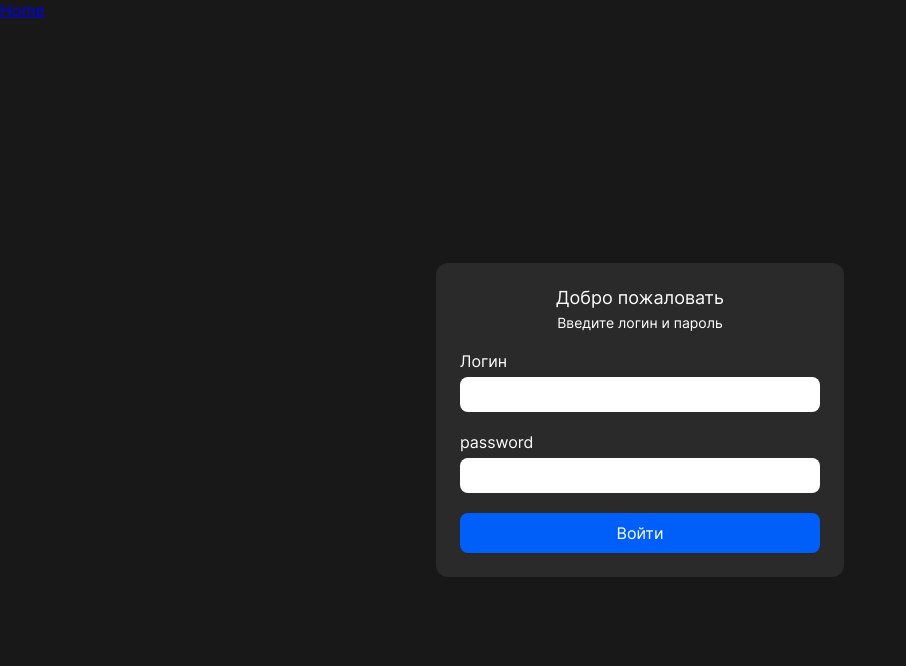
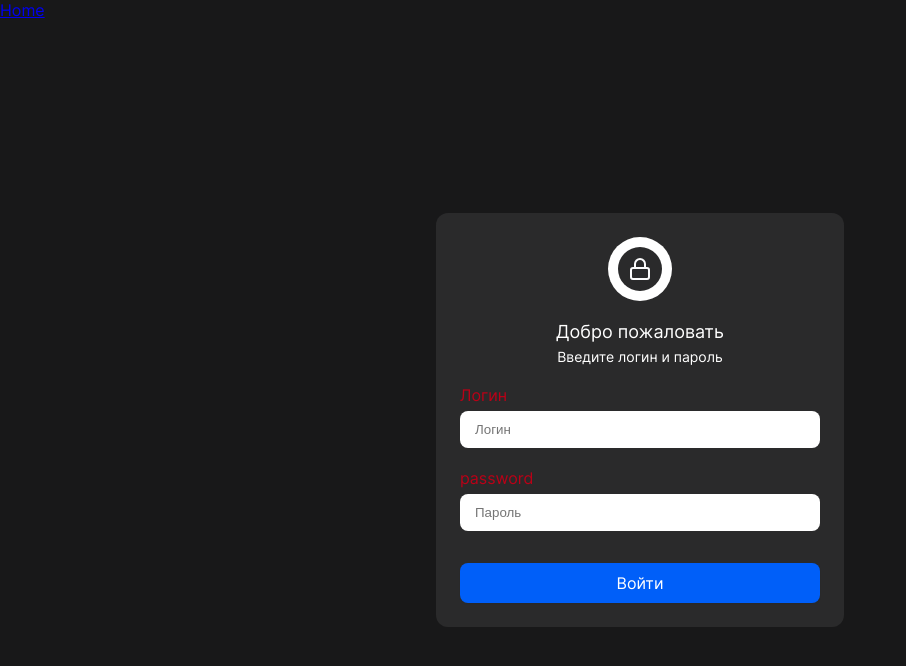
Before and after one commit to Sherkios/notes-board, a Vue app: page /auth in a window 1280 px wide. Shown: the top 666 px of the page, without its empty margins (0-906 px from the left). Built offline with nearby package versions, Linux system fonts and the light colour scheme.

Commit message:
Добавил валидацию input

```diff
--- a/src/App.vue
+++ b/src/App.vue
@@ -13,6 +13,7 @@
   --main-dark: rgba(24, 24, 25, 1);
   --gray: rgba(42, 42, 43, 1);
   --blue: rgba(0, 95, 249, 1);
+  --red: rgba(186, 1, 23, 1);
   --white: rgba(255, 255, 255, 1);
   --button-background-color: var(--blue);
   --button-color: var(--white);
--- a/src/components/UI/MyButton.vue
+++ b/src/components/UI/MyButton.vue
@@ -1,5 +1,5 @@
 <template>
-  <div class="button">
+  <div class="button" :class="buttonClassName" >
     <slot></slot>
   </div>
 </template>
@@ -7,6 +7,20 @@
 <script>
   export default {
     name: 'my-button',
+    props: {
+      buttonType: {
+        type: [String, Number],
+        default: "blue",
+      }
+    },
+    computed: {
+      buttonClassName() {
+        return {
+          "button_dark": this.buttonType == "dark",
+          "button_red": this.buttonType == "red",
+        }
+      }
+    }
 
   }
 </script>
@@ -25,5 +39,13 @@
     border-radius: 8px;
 
     cursor: pointer;
+
+    &_dark {
+      --button-background-color: var(--main-dark);
+      box-shadow: none;
+    }
+    &_red {
+      --button-background-color: var(--red);
+    }
   }
 </style>
--- a/src/components/UI/MyForm.vue
+++ b/src/components/UI/MyForm.vue
@@ -1,5 +1,9 @@
 <template>
   <div class="form">
+
+    <div class="form__icon form-icon">
+      <div class="form-icon__content"><slot name="svg"></slot></div>
+    </div>
 
     <div class="form__title-box">
       <div class="form__title">
@@ -40,6 +44,7 @@
     background-color: var(--gray);
     color: var(--white);
 
+
     &__title-box {
       display: flex;
       flex-direction: column;
@@ -61,4 +66,34 @@
       gap: 12px;
     }
   }
+
+  .form-icon {
+    --diametr: 64px;
+    width: var(--diametr);
+    height: var(--diametr);
+
+    display: flex;
+    justify-content: center;
+    align-items: center;
+
+    align-self: center;
+    border-radius: 50%;
+
+
+    background: var(--white);
+
+    &__content {
+      --diametr: 44px;
+      width: var(--diametr);
+      height: var(--diametr);
+
+      display: flex;
+      justify-content: center;
+      align-items: center;
+
+      border-radius: 50%;
+
+      background-color: var(--gray);
+    }
+  }
 </style>
--- a/src/components/UI/MyInput.vue
+++ b/src/components/UI/MyInput.vue
@@ -1,7 +1,7 @@
 <template>
-  <label class="input-box">
+  <label class="input-box" :class="{'input-box_error': hasError}">
     <p class="input-box__label"><slot></slot></p>
-    <input :value="modelValue" @input="updateInput" class="input-box__input" :type="type">
+    <input :value="modelValue" @input="updateInput" class="input-box__input" :type="type" :placeholder="placeholder">
   </label>
 </template>
 
@@ -16,6 +16,14 @@ export default {
     type: {
       type: String,
       default: 'text',
+    },
+    placeholder: {
+      type: String,
+      default: 'Заполните...',
+    },
+    hasError: {
+      type: Boolean,
+      default: false,
     }
   },
   methods: {
@@ -28,15 +36,20 @@ export default {
 
 <style lang="scss" scoped>
 .input-box {
+  --label-color: var(--white);
+  --input-border: 1px solid transparent;
   width: 100%;
   display: flex;
   flex-direction: column;
   gap: 6px;
 
+  &_error {
+    --label-color: var(--red);
+  }
+
   &__label {
-
-
-    color: var(--white);
+    color: var(--label-color);
+    transition: all 0.5s ease;
   }
 
   &__input {
@@ -44,7 +57,7 @@ export default {
     padding: 10px 14px;
     color: var(--main-dark);
     background-color: var(--white);
-    border: none;
+    border: var( --input-border, 1px solid transparent);
     border-radius: 8px;
     outline: none;
   }
--- /dev/null
+++ b/src/mixins/ValidateInput.js
@@ -0,0 +1,10 @@
+export default {
+  methods: {
+    validateInput(value) {
+      if (value != "") {
+        return true;
+      }
+      return false;
+    }
+  }
+}
--- a/src/pages/Auth.vue
+++ b/src/pages/Auth.vue
@@ -2,49 +2,83 @@
   <div class="wrapper">
     <div class="auth">
       <my-form>
-        <template #default>
-          Добро пожаловать
+        <template #svg>
+          <svg
+            width="24"
+            height="24"
+            viewBox="0 0 24 24"
+            fill="none"
+            xmlns="http://www.w3.org/2000/svg"
+          >
+            <path
+              d="M7 11V7C7 5.67392 7.52678 4.40215 8.46447 3.46447C9.40215 2.52678 10.6739 2 12 2C13.3261 2 14.5979 2.52678 15.5355 3.46447C16.4732 4.40215 17 5.67392 17 7V11M5 11H19C20.1046 11 21 11.8954 21 13V20C21 21.1046 20.1046 22 19 22H5C3.89543 22 3 21.1046 3 20V13C3 11.8954 3.89543 11 5 11Z"
+              stroke="#FCFCFC"
+              stroke-width="2"
+              stroke-linecap="round"
+              stroke-linejoin="round"
+            />
+          </svg>
         </template>
-        <template #subtext>
-          Введите логин и пароль
-        </template>
+        <template #default> Добро пожаловать </template>
+        <template #subtext> Введите логин и пароль </template>
 
         <template #inputs>
-          <my-input v-model="login">Логин</my-input>
-          <my-input v-model="password" :type="'password'">password</my-input>
+          <my-input
+            v-model.trim="login"
+            placeholder="Логин"
+            :hasError="!errors.login"
+            >Логин</my-input
+          >
+          <my-input
+            v-model="password"
+            type="password"
+            placeholder="Пароль"
+            :hasError="!errors.password"
+            >password</my-input
+          >
         </template>
 
         <template #buttons>
-          <my-button>Войти</my-button>
+          <my-button class="auth__button" @click="LogIn">Войти</my-button>
         </template>
-
       </my-form>
     </div>
   </div>
 </template>
 
 <script>
+import ValidateInput from "@/mixins/ValidateInput";
+
 export default {
+  mixins: [ValidateInput],
   data() {
     return {
       login: "",
       password: "",
-    }
+      errors: {
+        login: false,
+        password: false,
+      },
+    };
   },
-  setup () {
-
-
-    return {}
-  }
-}
+  methods: {
+    LogIn(event) {
+      this.errors.login = this.validateInput(this.login);
+      this.errors.password = this.validateInput(this.password);
+    },
+  },
+};
 </script>
 
 <style lang="scss" scoped>
-  .auth {
-    height: 100vh;
-    display: flex;
-    justify-content: center;
-    align-items: center;
+.auth {
+  height: 100vh;
+  display: flex;
+  justify-content: center;
+  align-items: center;
 
+  &__button {
+    margin-top: 12px;
   }
+}
 </style>
--- a/src/router/index.js
+++ b/src/router/index.js
@@ -4,7 +4,8 @@ import { createRouter, createWebHistory } from 'vue-router'
 const routes = [
   {
     path: "/auth",
-    component: Auth
+    component: Auth,
+    meta: {},
     },
 ]
 
```
